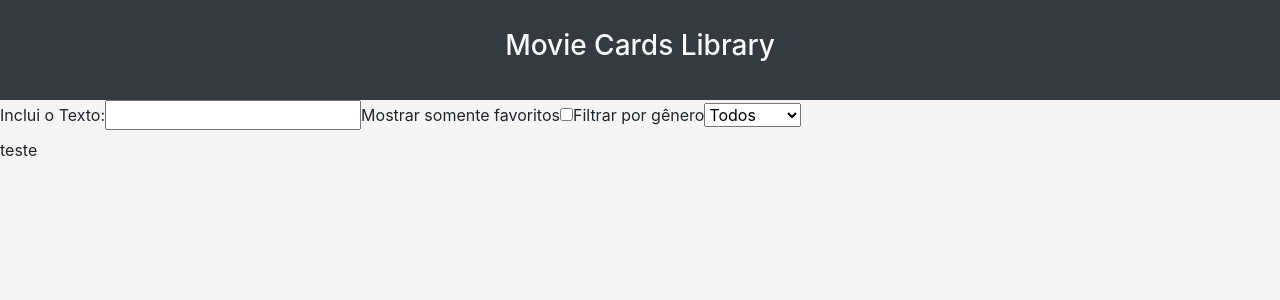
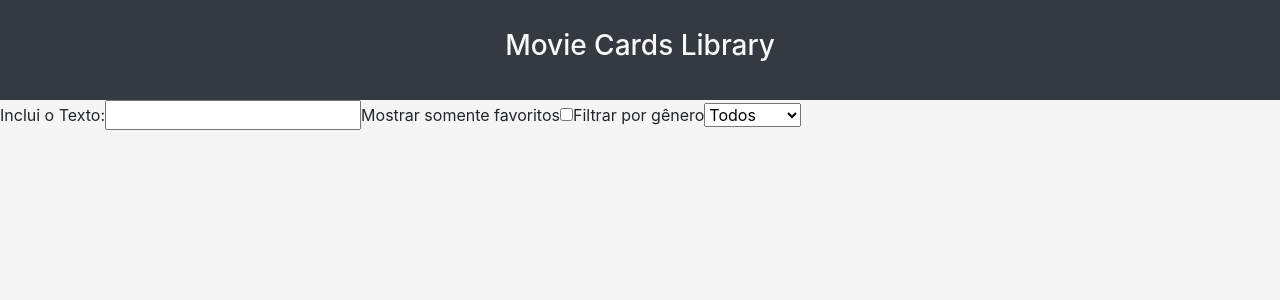
Before and after one commit to tryber/sd-05-block12-project-movie-card-library-stateful, a React (Create React App) app: page / in a window 1280 px wide. Shown: the top 300 px of the page. Built offline with nearby package versions, Linux system fonts and the light colour scheme.

Commit message:
incluindo SearchBar dentro de MovieLibrary

```diff
--- a/src/App.js
+++ b/src/App.js
@@ -8,7 +8,6 @@ function App() {
   return (
     <div className="App">
       <Header />
-      <SearchBar />
       <MovieLibrary />
     </div>
   );
--- a/src/components/MovieLibrary.jsx
+++ b/src/components/MovieLibrary.jsx
@@ -1,6 +1,7 @@
 // implement MovieLibrary component here
 import React from 'react';
 // import movies from '../data';
+import SearchBar from './SearchBar';
 
 class MovieLibrary extends React.Component {
   constructor(props) {
@@ -14,7 +15,11 @@ class MovieLibrary extends React.Component {
   }
   render() {
     return (
-      <div>teste</div>
+      <div>
+        <SearchBar
+          searchText={this.state.searchText}
+        />
+      </div>
     );
   }
 }
```
